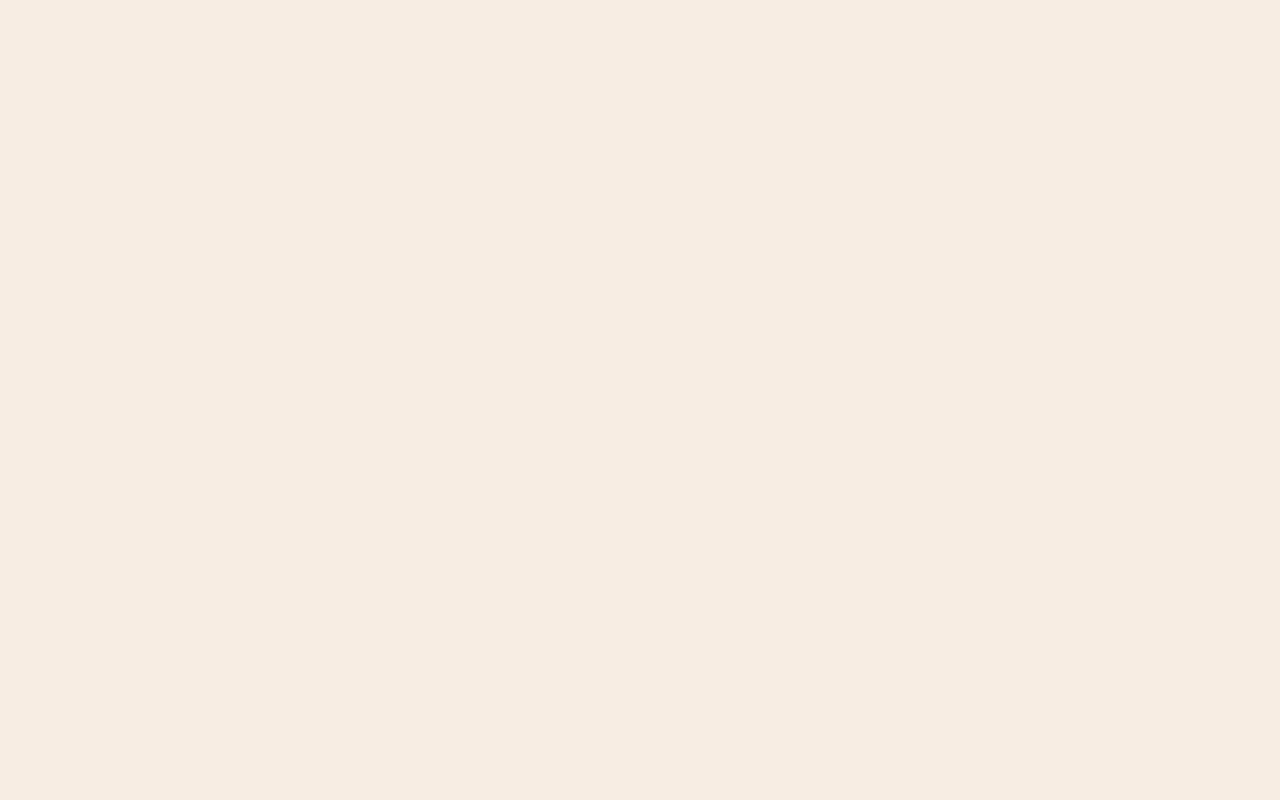
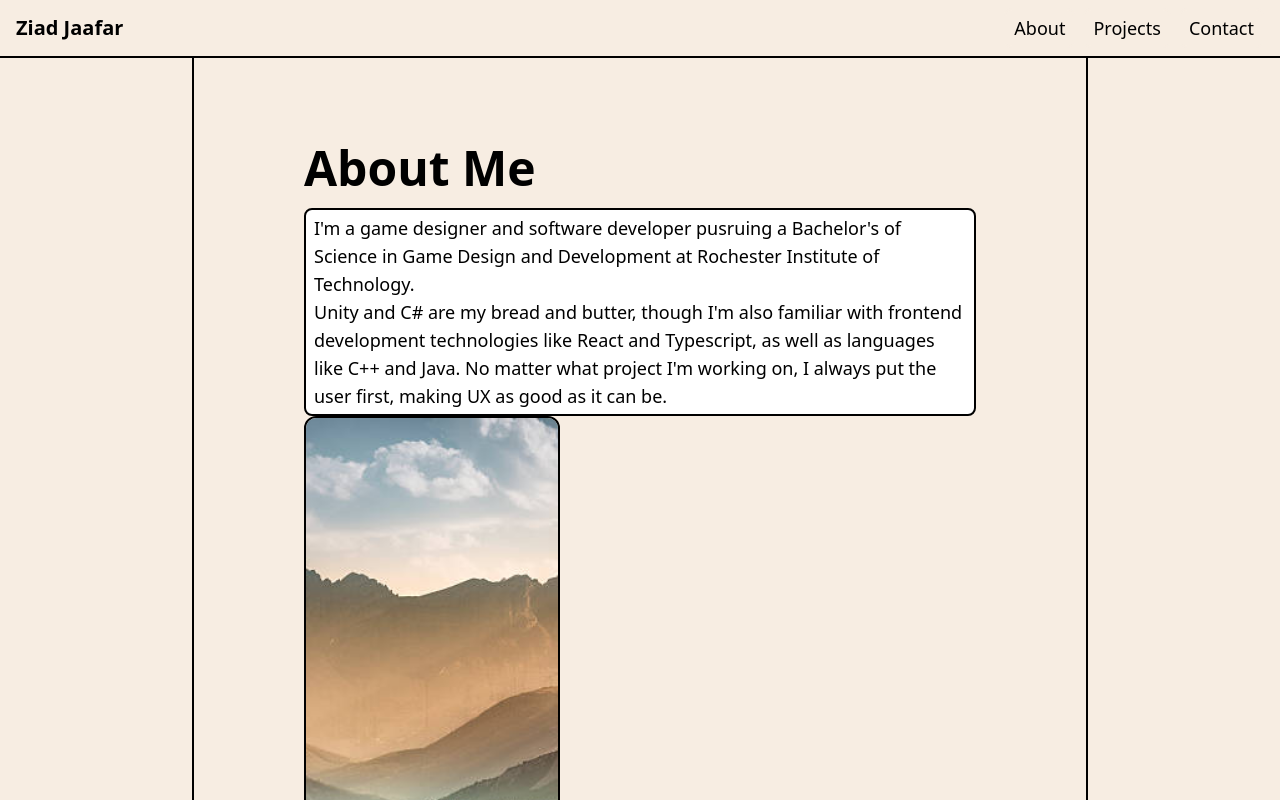
Before and after one commit to Ziad-J05/Portfolio-Site, a React (Vite) app: page /about in a window 1280 px wide. Before the commit this address had no page. Shown: the top 800 px of the page. Built offline with nearby package versions, Linux system fonts and the light colour scheme.

Commit message:
added an about page

```diff
--- a/src/App.tsx
+++ b/src/App.tsx
@@ -1,6 +1,7 @@
 import './index.css'
 import {BrowserRouter, Routes, Route, ScrollRestoration} from 'react-router-dom'
 import HomePage from './pages/HomePage'
+import AboutPage from './pages/AboutPage'
 import ProjectsPage from './pages/ProjectsPage'
 import ContactPage from './pages/ContactPage'
 
@@ -11,6 +12,7 @@ function App() {
     <BrowserRouter>
       <Routes>
         <Route path="/" element={<HomePage />}/>
+        <Route path="/about" element={<AboutPage />}/>
         <Route path="/projects" element={<ProjectsPage />}/>
         <Route path="/contact" element={<ContactPage />}/>
       </Routes>
--- a/src/components/AboutSection.tsx
+++ b/src/components/AboutSection.tsx
@@ -11,8 +11,8 @@ export default function AboutSection({content}: {content: string[]}){
 
 
     return(
-        <>
-            <ContentContainer content={aboutText} bottomMargin={true} />
-        </>
+        <div className="border-2 rounded-lg bg-white px-2 py-1">
+            {aboutText}
+        </div>
     )
 }
--- a/src/components/NavigationBar.tsx
+++ b/src/components/NavigationBar.tsx
@@ -63,7 +63,7 @@ function NavigationBar(){
         </NavbarBrand>
         <NavbarToggle />
         <NavbarCollapse>
-          <NavbarLink href="/">Home</NavbarLink>
+          <NavbarLink href="/about">About</NavbarLink>
           <NavbarLink href="/projects">Projects</NavbarLink>
           <NavbarLink href="/contact">Contact</NavbarLink>
         </NavbarCollapse>
--- a/src/components/SkillsSection.tsx
+++ b/src/components/SkillsSection.tsx
@@ -14,8 +14,7 @@ export default function SkillsSection({skills}: {skills: Skill[]}){
           <SectionHeading text="Skills" />,
           <div className="flex flex-wrap gap-2 mb-2">
             <IconSkillsArea skills={skills} />
-          </div>,
-          <LinkButton text='All Skills' link='#' />
+          </div>
         ]}
         bottomMargin={true}
       />
--- /dev/null
+++ b/src/pages/AboutPage.tsx
@@ -0,0 +1,39 @@
+import '../index.css'
+import NavigationBar from '../components/NavigationBar'
+import MainContentArea from '../components/MainContentArea'
+import ContentContainer from '../components/ContentContainer'
+import { SectionHeading } from '../components/Headings'
+import AboutSection from '../components/AboutSection'
+import Footer from '../components/Footer'
+
+const aboutSectionContent:string[] = [
+  "I'm a game designer and software developer pusruing a Bachelor's of Science in Game Design and Development at Rochester Institute of Technology.",
+
+  "Unity and C# are my bread and butter, though I'm also familiar with frontend development technologies like React and Typescript, as well as languages like C++ and Java. No matter what project I'm working on, I always put the user first, making UX as good as it can be."
+]
+
+export default function AboutPage() {
+
+  return (
+    <>
+      <NavigationBar />
+      <MainContentArea content={[
+        <ContentContainer
+          content={[
+            <SectionHeading text="About Me" />,
+            <div className='grid grid-columns-2 grid-rows-1'>
+              <AboutSection content={aboutSectionContent}/>
+              <img
+                className="block w-64 h-128 object-cover border-2 rounded-xl"
+                src="/placeholder-photo.jpg"
+              />
+            </div>,
+
+          ]}
+          bottomMargin={false}
+        />
+      ]} />
+      <Footer />
+    </>
+  )
+}
--- a/src/pages/HomePage.tsx
+++ b/src/pages/HomePage.tsx
@@ -11,12 +11,6 @@ import ProjectSection from '../components/ProjectSection'
 import Footer from '../components/Footer';
 import { Skill } from '../components/Skill';
 import { MySkills} from '../components/MySkills';
-
-const aboutSectionContent:string[] = [
-  "I'm a game designer and software developer pusruing a Bachelor's of Science in Game Design and Development at Rochester Institute of Technology.",
-
-  "Unity and C# are my bread and butter, though I'm also familiar with frontend development technologies like React and Typescript, as well as languages like C++ and Java. No matter what project I'm working on, I always put the user first, making UX as good as it can be."
-]
 
 /* const skills: Skill[] = Object.values(MySkills); */
 const skills: Skill[] = [
@@ -68,7 +62,6 @@ function HomePage(){
     <NavigationBar />
       <MainContentArea content={[
         <IntroSection />,
-        <AboutSection content={aboutSectionContent}/>,
         <SkillsSection skills={skills}/>,
         <ExperienceSection jobInfoList={jobInfoList} />,
         <ProjectSection
```
